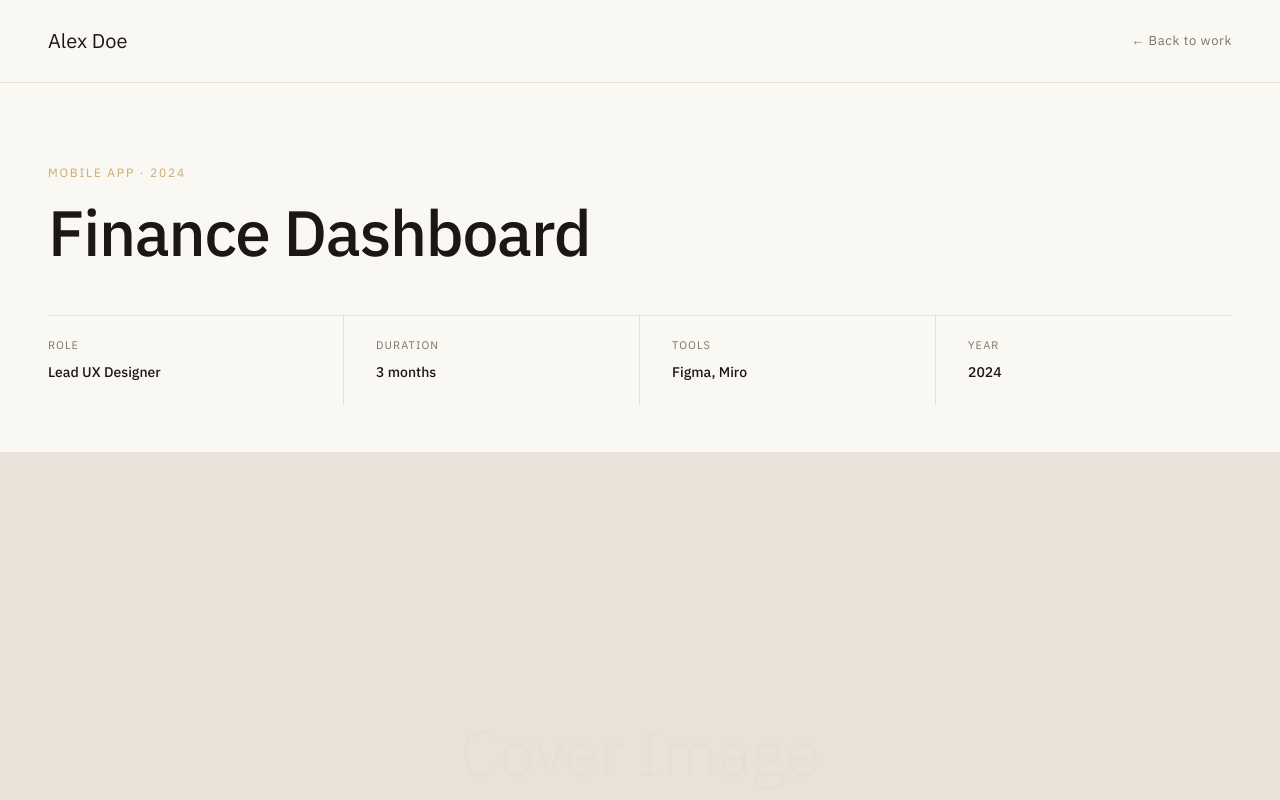
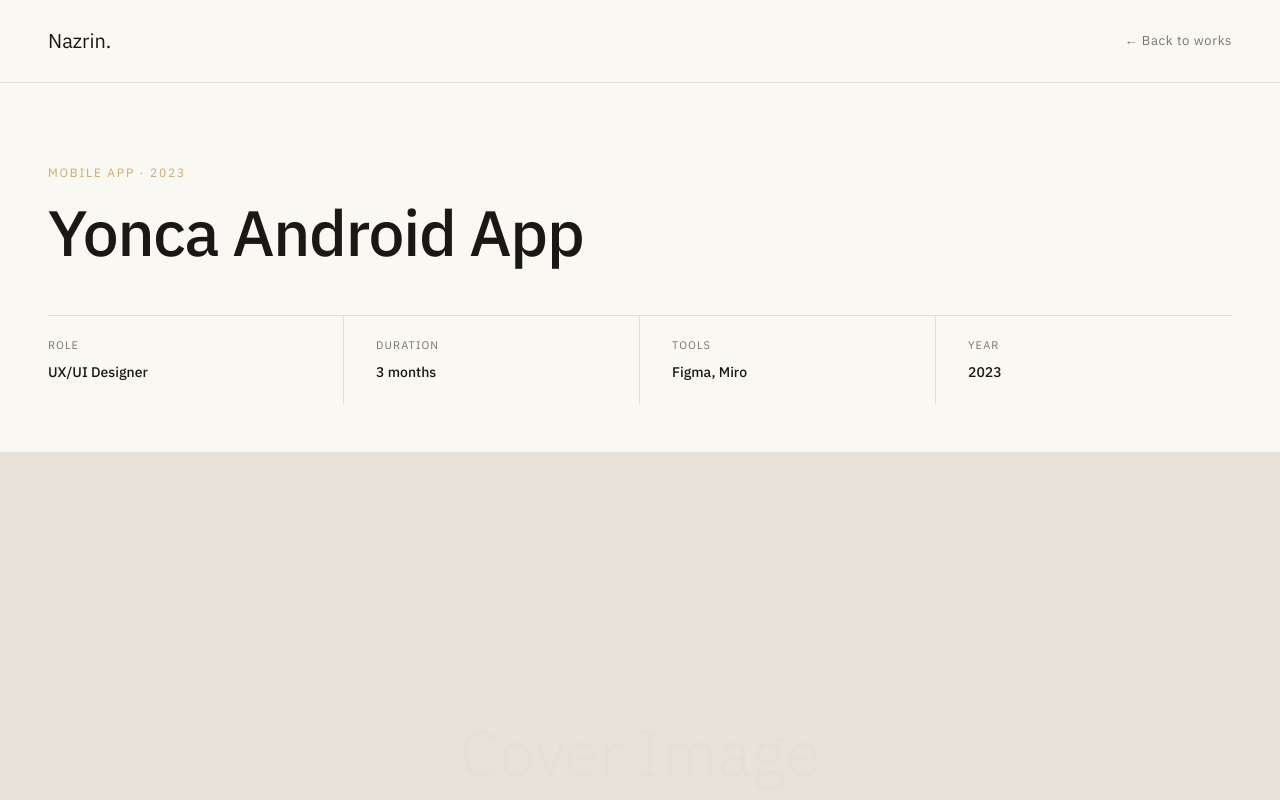
Before and after one commit to NazrinChobanzada/my-portfolio, a Next.js app: page /work/finance-dashboard in a window 1280 px wide. Shown: the top 800 px of the page. Built offline with nearby package versions, Linux system fonts and the light colour scheme.

Commit message:
açıklama

```diff
--- a/app/work/finance-dashboard/page.tsx
+++ b/app/work/finance-dashboard/page.tsx
@@ -28,27 +28,27 @@ export default function FinanceDashboard() {
         background: 'var(--cream)', position: 'sticky', top: 0, zIndex: 100
       }}>
         <Link href="/" style={{ fontFamily: 'var(--ff-display)', fontSize: '20px', textDecoration: 'none', color: 'var(--dark)' }}>
-          Alex Doe
+          Nazrin.
         </Link>
         <Link href="/#work" className="nav-link" style={{ fontSize: '13px', color: 'var(--muted)', textDecoration: 'none', letterSpacing: '0.05em' }}>
-          ← Back to work
+          ← Back to works
         </Link>
       </nav>
 
       {/* HEADER */}
       <section style={{ padding: '5rem 3rem 3rem' }}>
         <div style={{ fontSize: '12px', letterSpacing: '0.15em', color: 'var(--accent)', textTransform: 'uppercase', marginBottom: '1rem' }}>
-          Mobile App · 2024
+          Mobile App · 2023
         </div>
         <h1 style={{ fontFamily: 'var(--ff-display)', fontSize: 'clamp(2.5rem,5vw,4.5rem)', fontWeight: 500, lineHeight: 1.05, letterSpacing: '-0.02em', marginBottom: '3rem', maxWidth: '700px' }}>
-          Finance Dashboard
+          Yonca Android App
         </h1>
         <div style={{ display: 'grid', gridTemplateColumns: 'repeat(4,1fr)', gap: '0', borderTop: '1px solid var(--border)' }}>
           {[
-            { label: 'Role', value: 'Lead UX Designer' },
+            { label: 'Role', value: 'UX/UI  Designer' },
             { label: 'Duration', value: '3 months' },
             { label: 'Tools', value: 'Figma, Miro' },
-            { label: 'Year', value: '2024' },
+            { label: 'Year', value: '2023' },
           ].map((item, i) => (
             <div key={item.label} style={{ padding: '1.25rem 0', borderRight: i < 3 ? '1px solid var(--border)' : 'none', paddingRight: '2rem', paddingLeft: i > 0 ? '2rem' : '0' }}>
               <div style={{ fontSize: '11px', color: 'var(--muted)', letterSpacing: '0.1em', textTransform: 'uppercase', marginBottom: '0.4rem' }}>{item.label}</div>
@@ -189,7 +189,7 @@ export default function FinanceDashboard() {
 
       {/* FOOTER */}
       <footer style={{ padding: '2rem 3rem', borderTop: '1px solid var(--border)', display: 'flex', justifyContent: 'space-between', alignItems: 'center' }}>
-        <p style={{ fontSize: '12px', color: 'var(--muted)' }}>© 2026 Alex Doe. All rights reserved.</p>
+        <p style={{ fontSize: '12px', color: 'var(--muted)' }}>© 2026 Nazrin Chobanzada. All rights reserved.</p>
         <p style={{ fontSize: '12px', color: 'var(--muted)' }}>Designed with care.</p>
       </footer>
     </>
```
